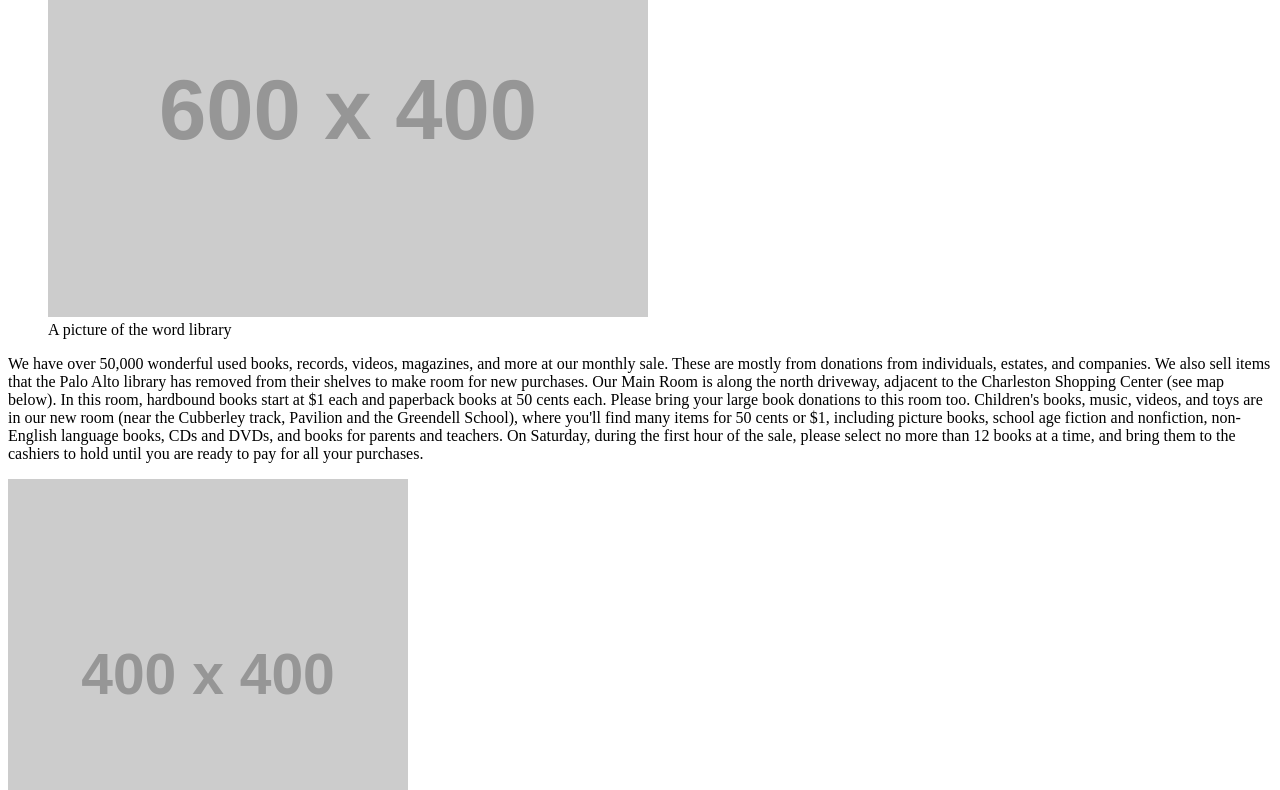
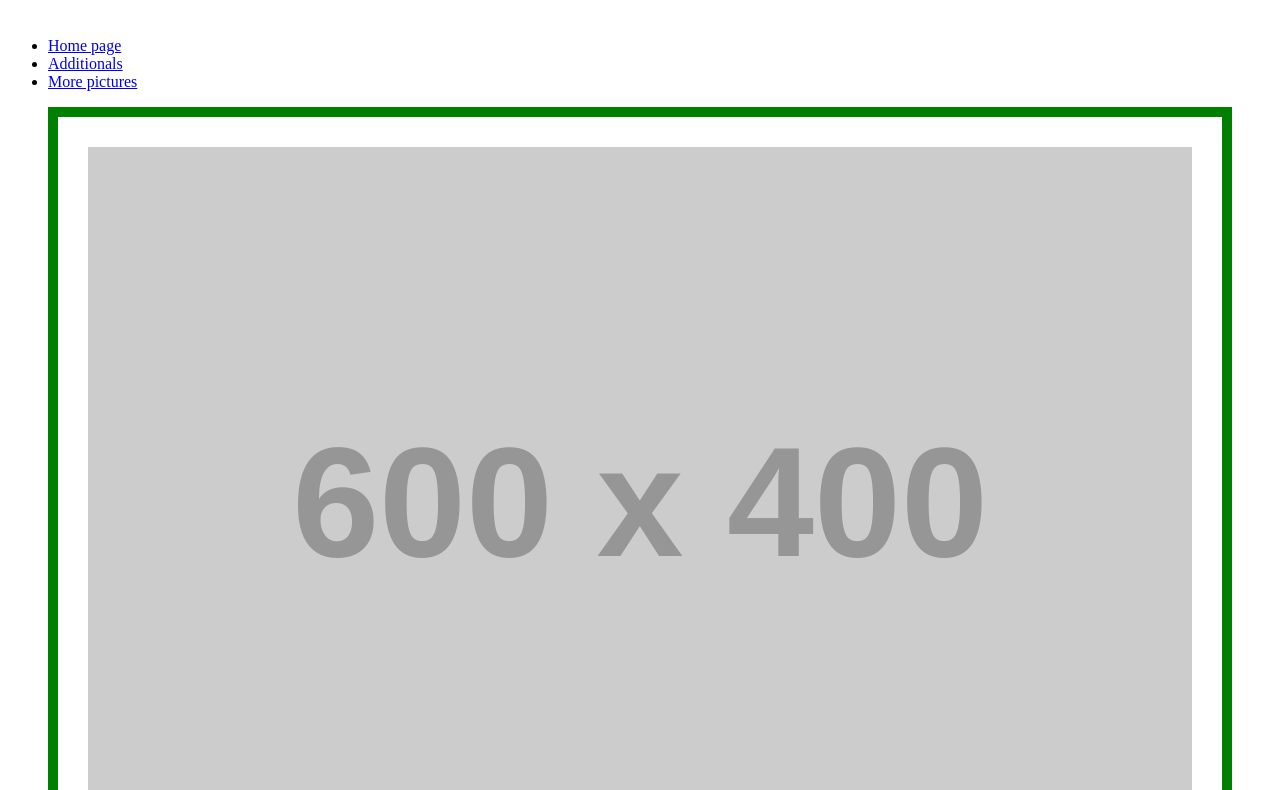
Before and after one commit to Bdiaz4458/midterm2022, a plain HTML site: page booksaleflyer.html in a window 1280 px wide. Shown: the part 163-953 px from the top of the page. Drawn offline with Linux system fonts and the light colour scheme; placeholder pictures from the web are drawn by us.

Commit message:
Update booksaleflyer.html
Update styles

```diff
--- a/booksaleflyer.html
+++ b/booksaleflyer.html
@@ -2,10 +2,19 @@
 <htmL>
 <head>
 <title>My"Book sale flyer"</title>
+<link rel="stylesheet" href="styles.css">
 </head>
 <body>
 <header>
 <h1>Book Sale</h1>
+<nav>
+<ul>
+<li><a href="index.html">Home page</a></li>
+<li><a target="_blank"href="https://www.fopal.org/">Additionals</a></li>
+<li><a target="_blank"href="https://duckduckgo.com/?q=books&va=b&t=hc&iar=images&iax=images&ia=images">More pictures</a></li>
+
+</ul>
+</nav>
 </header>
 <article>
 <figure>
```
